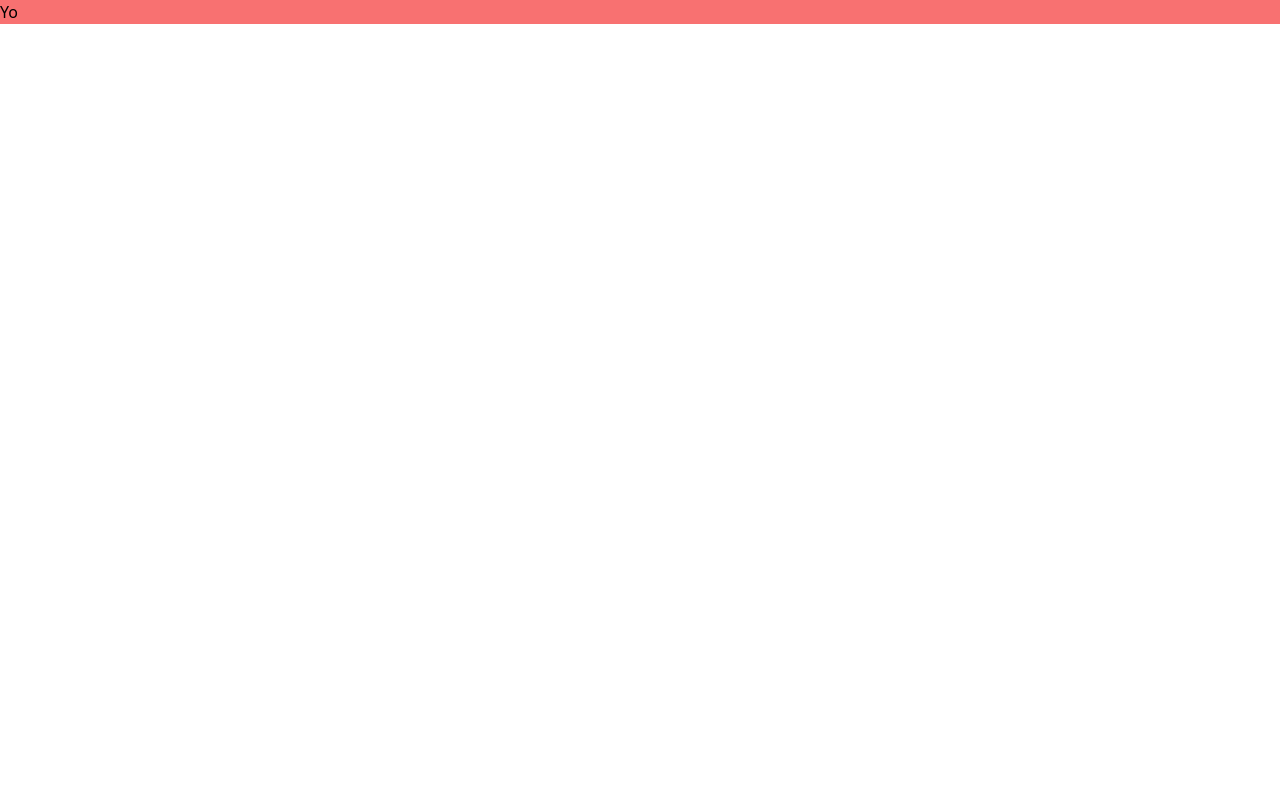
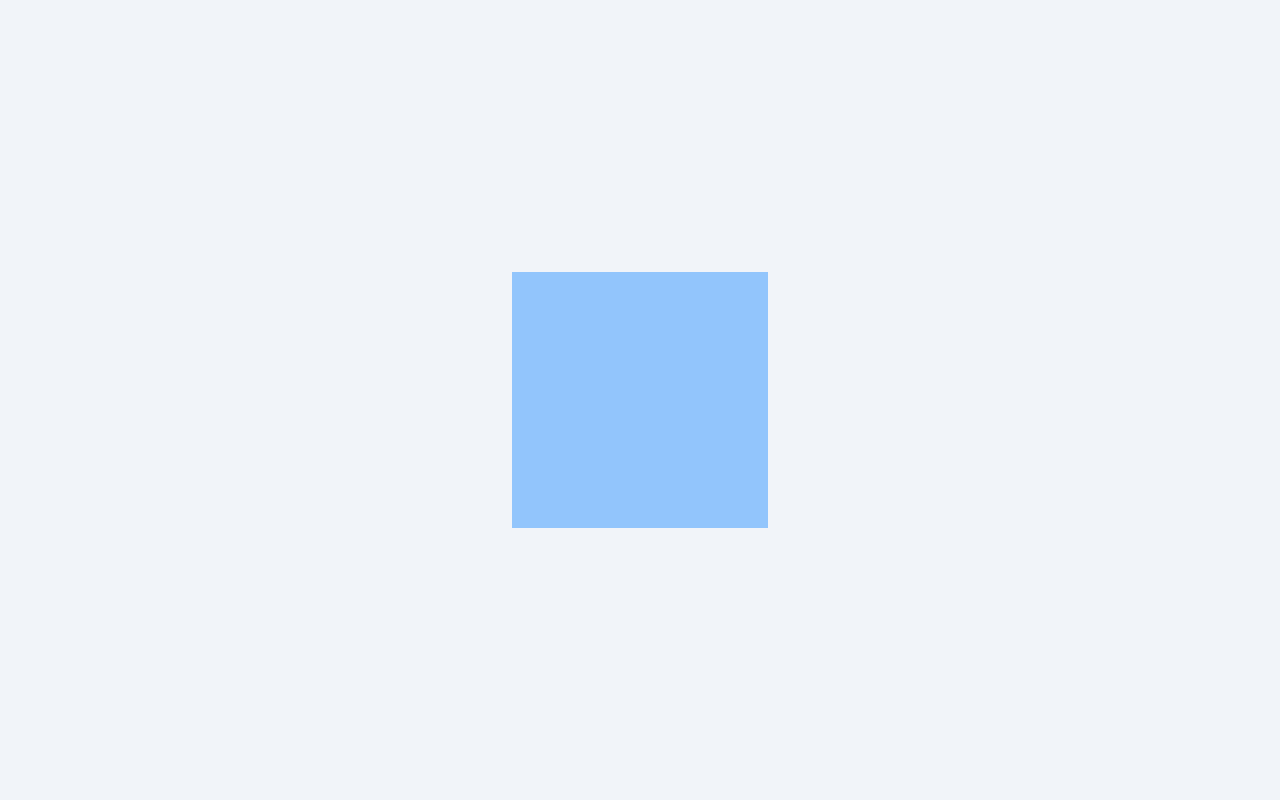
Before and after one commit to Serotoninene/scroll-test, a React (Vite) app: page / in a window 1280 px wide. Shown: the top 800 px of the page. Built offline with nearby package versions, Linux system fonts and the light colour scheme.

Commit message:
installed lenis + setup the placeholder

```diff
--- a/package.json
+++ b/package.json
@@ -10,6 +10,7 @@
     "preview": "vite preview"
   },
   "dependencies": {
+    "@studio-freight/lenis": "^1.0.23",
     "react": "^18.2.0",
     "react-dom": "^18.2.0"
   },
--- a/src/App.tsx
+++ b/src/App.tsx
@@ -1,11 +1,21 @@
+const array = new Array(5).fill(0);
+
+const Placeholder = () => {
+  return (
+    <section className="h-screen flex justify-center items-center">
+      <div className="h-[20vw] w-[20vw] bg-blue-300"></div>
+    </section>
+  );
+};
 
 function App() {
-
   return (
-    <main className="bg-red-400">
-    Yo
+    <main className="min-h-screen bg-slate-100">
+      {array.map((idx) => (
+        <Placeholder key={idx} />
+      ))}
     </main>
-  )
+  );
 }
 
-export default App
+export default App;
```
Also changed, not shown: 2 other files (tests, documents, lock files or other folders).
